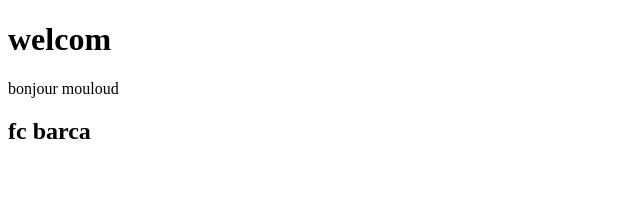
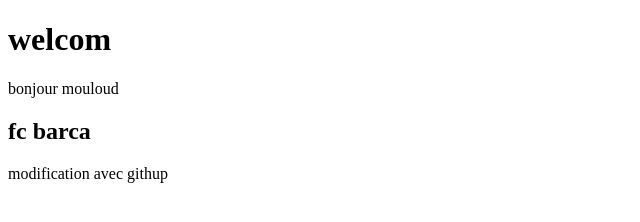
Before and after one commit to bensalahali467-sudo/mon_projet, a plain HTML site: page index.html in a window 1280 px wide. Shown: the whole page, without its empty margins (0-640 px from the left). Drawn offline with Linux system fonts and the light colour scheme.

Commit message:
Update index.html

```diff
--- a/index.html
+++ b/index.html
@@ -9,5 +9,6 @@
     <h1>welcom</h1>
     <p>bonjour mouloud</p>
     <h2>fc barca</h2>
+    <p>modification avec githup</p>
 </body>
 </html>
```
